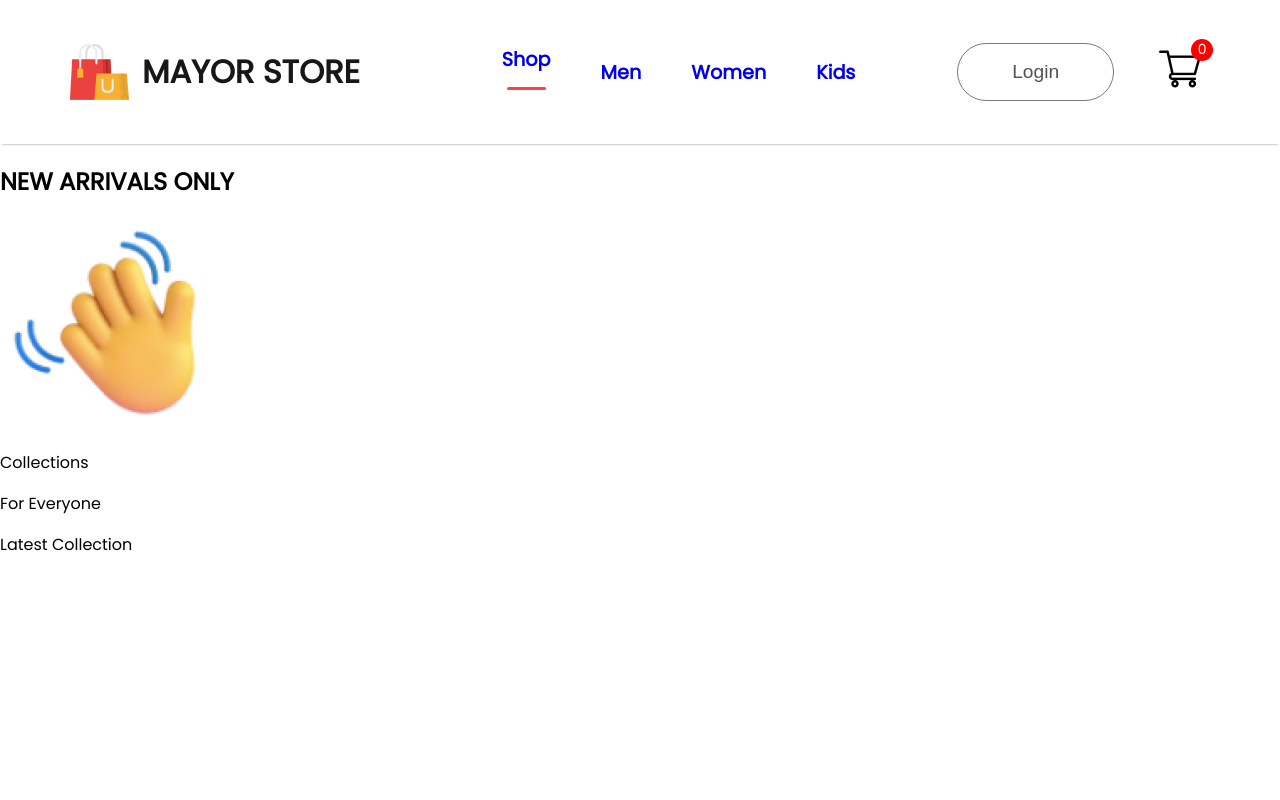
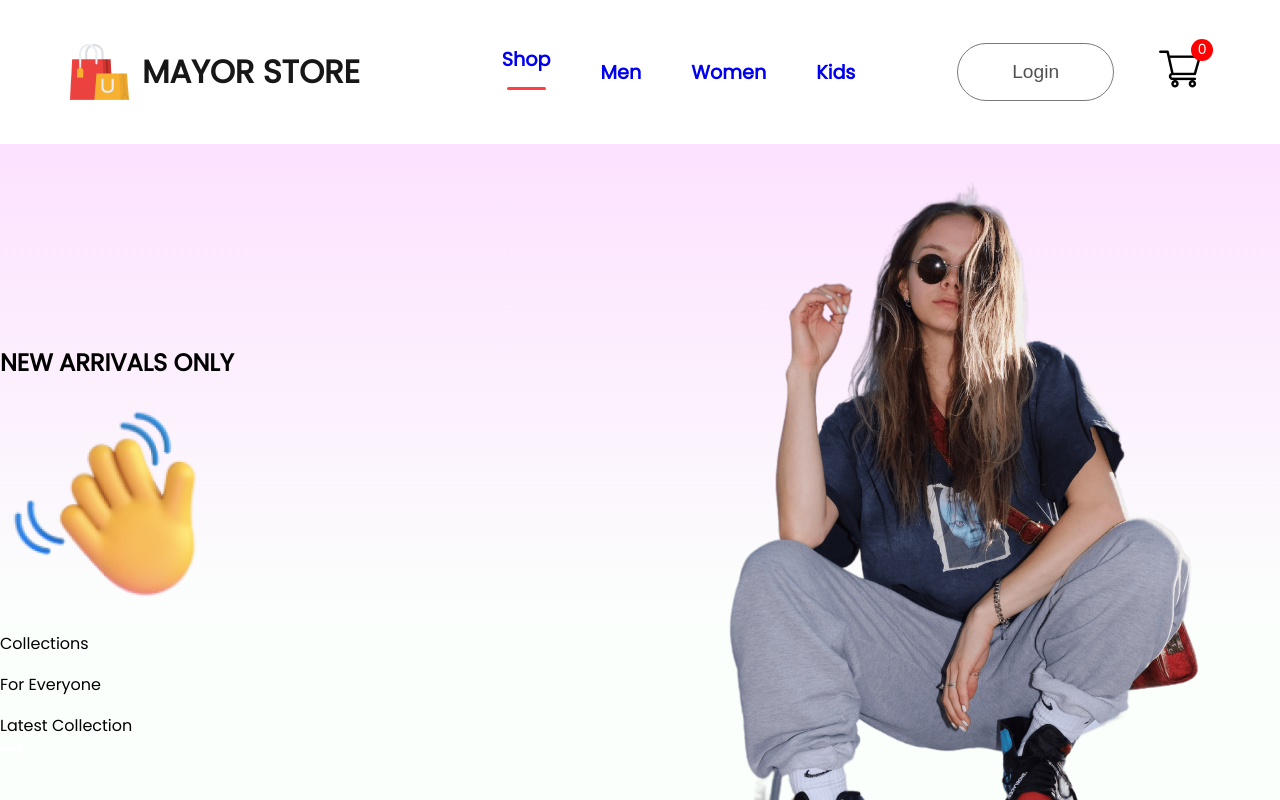
Before and after one commit to patrick-nsolo/frontend, a React (Create React App) app: page / in a window 1280 px wide. Shown: the top 800 px of the page. Built offline with nearby package versions, Linux system fonts and the light colour scheme.

Commit message:
update hero

```diff
--- a/src/Components/Hero/Hero.css
+++ b/src/Components/Hero/Hero.css
@@ -0,0 +1,11 @@
+.hero{
+    height: 100vh;
+    background: linear-gradient(180deg, #fde1ff, #e1ffea22 60%);
+    display: flex;
+}
+.hero-left{
+    flex:1;
+    display: flex;
+    flex-direction: column;
+    justify-content: center;
+}
--- a/src/Components/Hero/Hero.jsx
+++ b/src/Components/Hero/Hero.jsx
@@ -22,7 +22,7 @@ const Hero = () => {
             </div>
         </div>
         <div className='hero-right'>
-
+            <img src={hero_image} alt=''/>
 
         </div>
     </div>
```
